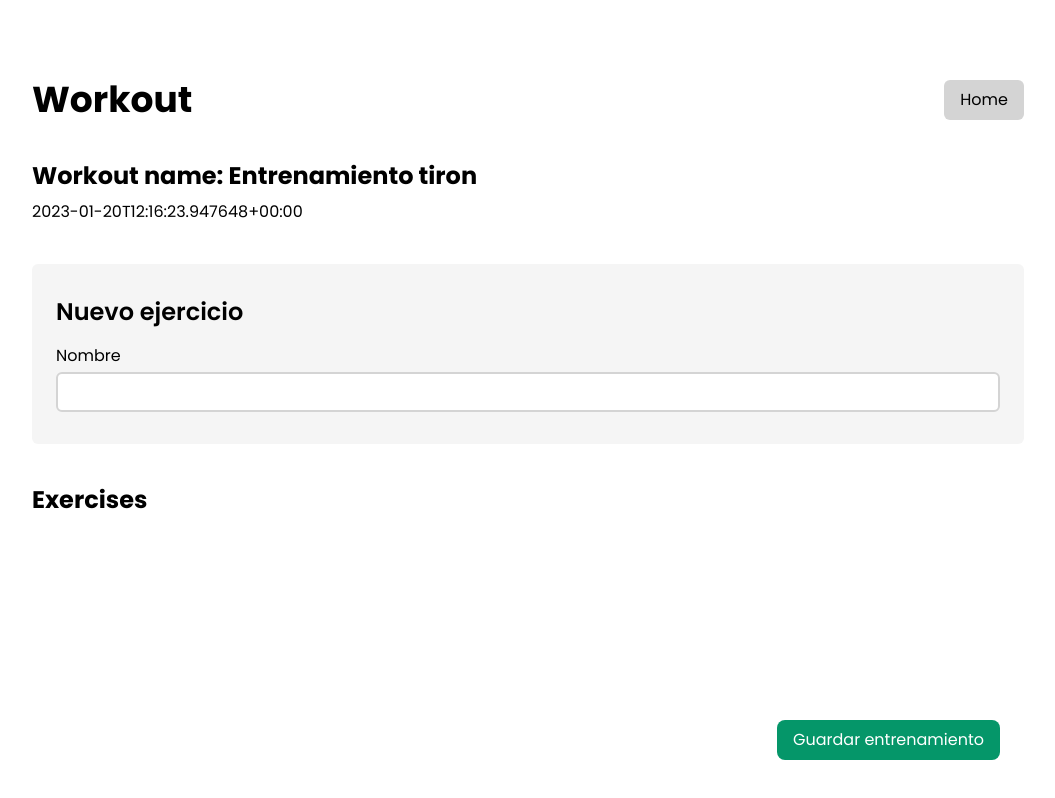
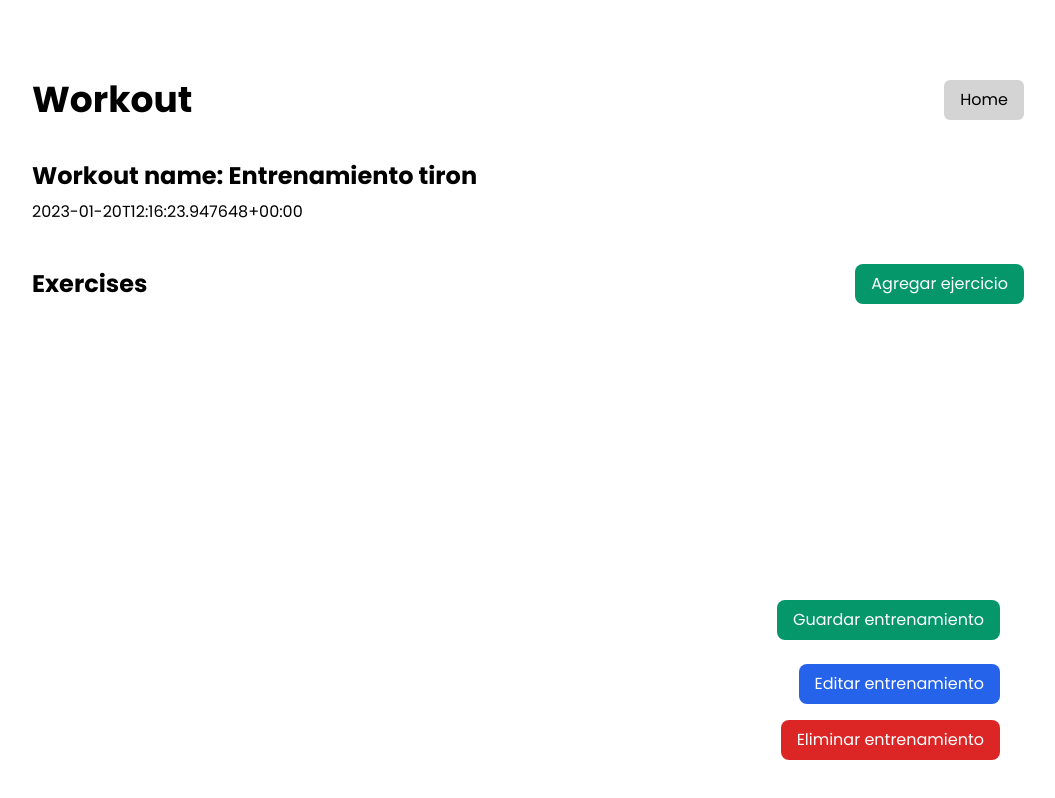
Before and after one commit to GuidoCarda/fitness-tracker, a React (Vite) app: page /workouts/1 in a window 1280 px wide. Shown: the whole page, without its empty margins (112-1167 px from the left). Built offline with nearby package versions, Linux system fonts and the light colour scheme.

Commit message:
SeachExerciseInput created, Workout page refactor, workout page actions implementation started

```diff
--- a/src/App.jsx
+++ b/src/App.jsx
@@ -12,7 +12,10 @@ import Home, {
   createAction as createWorkout,
   deleteAction as deleteWorkouts,
 } from "./pages/Home";
-import { loader as workoutLoader } from "./pages/Workout";
+import {
+  loader as workoutLoader,
+  action as workoutActions,
+} from "./pages/Workout";
 import ErrorPage from "./pages/Error";
 
 function App() {
@@ -29,6 +32,7 @@ function App() {
           path="workouts/:id"
           element={<Workout />}
           loader={workoutLoader}
+          action={workoutActions}
         />
         <Route path="workouts/delete" action={deleteWorkouts} />
       </Route>
--- /dev/null
+++ b/src/components/SearchExerciseInput.jsx
@@ -0,0 +1,76 @@
+import React, { useState, useEffect } from "react";
+import useDebouncedValue from "../hooks/useDebouncedValue";
+import { exercises } from "../Pages/workout";
+
+const SearchExerciseInput = ({ addExercise, setIsOpen }) => {
+  const [query, setQuery] = useState("");
+  const [queryResults, setQueryResults] = useState([]);
+  const debouncedQuery = useDebouncedValue(query);
+
+  function simulatedFetch(query) {
+    return new Promise((resolve, reject) => {
+      setTimeout(() => {
+        resolve(
+          exercises.filter((exercise) =>
+            exercise.name.toLowerCase().includes(query)
+          )
+        );
+      }, 1000);
+    });
+  }
+
+  const fetchData = async () => {
+    const data = await simulatedFetch(debouncedQuery);
+    setQueryResults(data);
+  };
+
+  const handleAddExercise = (result) => {
+    addExercise(result);
+    setQuery("");
+    setQueryResults([]);
+    setIsOpen(false);
+  };
+
+  useEffect(() => {
+    if (!debouncedQuery) return;
+    fetchData(debouncedQuery);
+  }, [debouncedQuery]);
+
+  console.log(queryResults);
+
+  return (
+    <div className=" bg-neutral-100 rounded-md mt-10 px-6 py-8 ">
+      <h2 className="text-2xl font-semibold mb-4">Nuevo ejercicio</h2>
+
+      <div className=" relative flex flex-col ">
+        <label htmlFor="" className="mb-1">
+          Nombre
+        </label>
+        <input
+          className="border-2 border-neutral-300 rounded-md h-10 p-2"
+          type="text"
+          value={query}
+          onChange={(e) => setQuery(e.currentTarget.value.toLowerCase())}
+        />
+
+        {queryResults.length !== 0 && (
+          <ul className="bg-neutral-600 w-full flex flex-col gap-2 absolute top-20 z-10 left-0 rounded-md p-4">
+            {queryResults.length !== 0 && query ? (
+              queryResults.map((result) => (
+                <li>
+                  <button onClick={() => handleAddExercise(result)}>
+                    {result.name}
+                  </button>
+                </li>
+              ))
+            ) : !debouncedQuery ? null : (
+              <li>No se encontraron coincidencias</li>
+            )}
+          </ul>
+        )}
+      </div>
+    </div>
+  );
+};
+
+export default SearchExerciseInput;
--- a/src/pages/Workout.jsx
+++ b/src/pages/Workout.jsx
@@ -1,9 +1,15 @@
-import React, { useState, useEffect, useContext } from "react";
-import { Link, useLoaderData, useParams } from "react-router-dom";
-import useDebouncedValue from "../hooks/useDebouncedValue";
+import React, { useState } from "react";
+
+//Routing
+import { Link, useFetcher, useLoaderData } from "react-router-dom";
+
+//Components
+import SearchExerciseInput from "../components/SearchExerciseInput";
+
+//Supabase client
 import { supabase } from "../supabaseClient";
 
-const exercises = [
+export const exercises = [
   { id: 1, name: "push ups", body_part: "chest" },
   { id: 2, name: "pull ups", body_part: "back" },
   { id: 3, name: "rows", body_part: "back" },
@@ -24,42 +30,28 @@ const exercises = [
   { id: 18, name: "inclined push ups", body_part: "chest" },
 ];
 
-function simulatedFetch(query) {
-  return new Promise((resolve, reject) => {
-    setTimeout(() => {
-      resolve(
-        exercises.filter((exercise) =>
-          exercise.name.toLowerCase().includes(query)
-        )
-      );
-    }, 1000);
-  });
-}
-
 const Workout = () => {
   const [loaderData] = useLoaderData();
 
-  const [query, setQuery] = useState("");
-  const [queryResults, setQueryResults] = useState([]);
-  const debouncedQuery = useDebouncedValue(query);
+  // interact with loaders and actions without causing navigation
+  const fetcher = useFetcher();
 
   const [workout, setWorkout] = useState([]);
   const [sets, setSets] = useState([]);
+  const [isOpen, setIsOpen] = useState(false);
 
   const addExercise = (exercise) => {
     const alreadyInWorkout = workout.find(
       (workoutExercise) => workoutExercise.id === exercise.id
     );
 
-    if (alreadyInWorkout) return;
+    if (alreadyInWorkout) return alert("El ejercicio ya esta en la rutina");
 
     setWorkout([...workout, exercise]);
     setSets([
       ...sets,
       { exerciseId: exercise.id, setId: 0, reps: 0, weight: 0 },
     ]);
-    setQuery("");
-    setQueryResults([]);
   };
 
   const addSet = (id) => {
@@ -111,15 +103,23 @@ const Workout = () => {
 
   // console.log(loaderData);
 
-  const fetchData = async () => {
-    const data = await simulatedFetch(debouncedQuery);
-    setQueryResults(data);
+  const handleWorkoutSave = () => {
+    const finalWorkout = sets.map((set) => {
+      return { workout_id: loaderData.id, ...set };
+    });
+
+    console.log(finalWorkout);
+
+    let formData = new FormData();
+
+    formData.append("username", finalWorkout);
+    formData.append("intent", "save-workout");
+
+    fetcher.submit(formData, {
+      method: "post",
+      action: `/workouts/${loaderData.id}`,
+    });
   };
-
-  useEffect(() => {
-    if (!debouncedQuery) return;
-    fetchData(debouncedQuery);
-  }, [debouncedQuery]);
 
   return (
     <div>
@@ -141,41 +141,25 @@ const Workout = () => {
         ) : null}
       </section>
 
-      <div className="bg-neutral-100 rounded-md mt-10 px-6 py-8">
-        <h2 className="text-2xl font-semibold mb-4">Nuevo ejercicio</h2>
+      <section className="mt-10 ">
+        <div className="flex justify-between items-center mb-4">
+          <h2 className="text-2xl font-bold">Exercises</h2>
+          <button
+            className="bg-emerald-600 text-white px-4 py-2 rounded-lg"
+            onClick={() => setIsOpen((prev) => !prev)}
+          >
+            Agregar ejercicio
+          </button>
+        </div>
 
-        <div className="flex flex-col ">
-          <label htmlFor="" className="mb-1">
-            Nombre
-          </label>
-          <input
-            className="border-2 border-neutral-300 rounded-md h-10 p-2"
-            type="text"
-            value={query}
-            onChange={(e) => setQuery(e.currentTarget.value.toLowerCase())}
+        {isOpen ? (
+          <SearchExerciseInput
+            addExercise={addExercise}
+            setIsOpen={setIsOpen}
           />
-        </div>
-        {queryResults.length !== 0 && (
-          <ul className="pt-6 flex flex-col gap-2">
-            {queryResults.length !== 0 && query ? (
-              queryResults.map((result) => (
-                <li>
-                  <button onClick={() => addExercise(result)}>
-                    {result.name}
-                  </button>
-                </li>
-              ))
-            ) : !debouncedQuery ? null : (
-              <li>No se encontraron coincidencias</li>
-            )}
-          </ul>
-        )}
-      </div>
+        ) : null}
 
-      <section className="mt-10">
-        <h2 className="text-2xl font-bold mb-4">Exercises</h2>
-
-        <ul className="flex flex-col gap-2">
+        <ul className="flex flex-col gap-2 mt-6">
           {workout.length !== 0
             ? workout.map((ex) => (
                 <li>
@@ -190,9 +174,50 @@ const Workout = () => {
             : null}
         </ul>
 
-        <button className="bg-emerald-600 text-white px-4 py-2 rounded-lg absolute bottom-10 right-10">
-          Guardar entrenamiento
-        </button>
+        {/* {workout.length !== 0 && (
+          <fetcher.Form>
+            <button
+              type="submit"
+              name="intent"
+              value="save-workout"
+              className="bg-emerald-600 text-white px-4 py-2 rounded-lg absolute bottom-10 right-10"
+            >
+              Guardar entrenamiento
+            </button>
+          </fetcher.Form>
+        )} */}
+
+        <fetcher.Form>
+          <button
+            type="button"
+            name="intent"
+            onClick={handleWorkoutSave}
+            value="save-workout"
+            className="bg-emerald-600 text-white px-4 py-2 rounded-lg absolute bottom-40 right-10"
+          >
+            Guardar entrenamiento
+          </button>
+        </fetcher.Form>
+        <fetcher.Form method="post" action={`/workouts/${loaderData.id}`}>
+          <button
+            type="button"
+            name="intent"
+            value="edit-workout"
+            className="bg-blue-600 text-white px-4 py-2 rounded-lg absolute bottom-24 right-10"
+          >
+            Editar entrenamiento
+          </button>
+        </fetcher.Form>
+        <fetcher.Form method="post" action={`/workouts/${loaderData.id}`}>
+          <button
+            type="button"
+            name="intent"
+            value="delete-workout"
+            className="bg-red-600 text-white px-4 py-2 rounded-lg absolute bottom-10 right-10"
+          >
+            Eliminar entrenamiento
+          </button>
+        </fetcher.Form>
       </section>
     </div>
   );
@@ -204,7 +229,7 @@ function WorkoutListExercise({ name, addSet, handleSetChange, sets }) {
       <p>{name}</p>
 
       {sets.map((set, idx) => {
-        console.log(set);
+        // console.log(set);
         return (
           <div className="flex flex-col " key={set.setId}>
             <div className="flex w-full">
@@ -248,6 +273,63 @@ function WorkoutListExercise({ name, addSet, handleSetChange, sets }) {
   );
 }
 
+export async function action({ request }) {
+  console.log("entro");
+
+  let formData = Object.fromEntries(await request.formData());
+
+  const { intent, finalWorkout } = formData;
+  console.log(intent);
+  console.log(finalWorkout);
+
+  if (intent === "save-workout") {
+    try {
+      // const { error, data } = await supabase
+      //   .from("workouts_exercises")
+      //   .insert()
+      //   .select();
+
+      console.log("saving...");
+
+      // if (error) throw error;
+    } catch (error) {
+      console.log(error);
+    }
+  } else if (intent === "edit-workout") {
+    console.log("editing workout");
+  } else if (intent === "delete-workout") {
+    console.log("deleting workout");
+  }
+
+  return null;
+}
+
+export async function loader({ params }) {
+  console.log(params.id);
+  // try {
+  //   const { error, data } = await supabase
+  //     .from("workouts")
+  //     .select("*")
+  //     .eq("id", params.id);
+
+  //   if (error) throw error;
+
+  //   return data;
+  // } catch (error) {
+  //   console.log(error);
+  // }
+
+  return [
+    {
+      created_at: "2023-01-20T12:16:23.947648+00:00",
+      id: 12,
+      name: "Entrenamiento tiron",
+    },
+  ];
+}
+
+export default Workout;
+
 //   const isOk = true;
 
 // simulated fetch
@@ -279,29 +361,3 @@ function WorkoutListExercise({ name, addSet, handleSetChange, sets }) {
 //     console.log(error);
 //   }
 // };
-
-export async function loader({ params }) {
-  console.log(params.id);
-  // try {
-  //   const { error, data } = await supabase
-  //     .from("workouts")
-  //     .select("*")
-  //     .eq("id", params.id);
-
-  //   if (error) throw error;
-
-  //   return data;
-  // } catch (error) {
-  //   console.log(error);
-  // }
-
-  return [
-    {
-      created_at: "2023-01-20T12:16:23.947648+00:00",
-      id: 12,
-      name: "Entrenamiento tiron",
-    },
-  ];
-}
-
-export default Workout;
```
